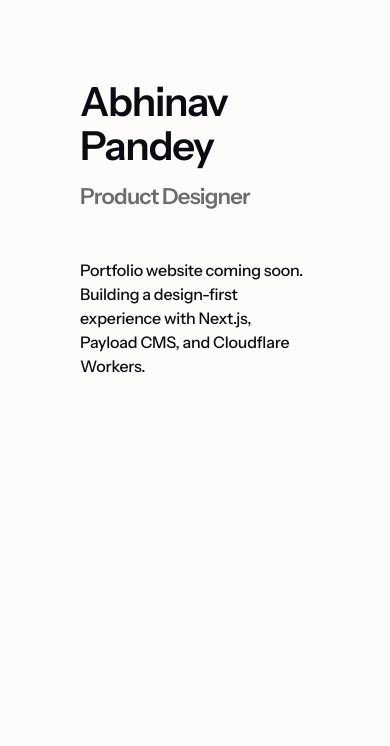
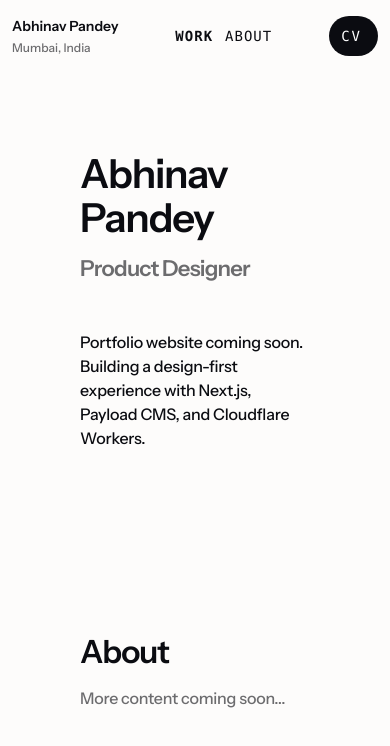
Before and after one commit to abhinavpandey27/portfolio-website, a Next.js app: page / in a window 390 px wide. Shown: the top 746 px of the page. Built offline with nearby package versions, Linux system fonts and the light colour scheme.

Commit message:
feat: implement NavHeader component (Task 8.0)
- Desktop & mobile responsive layouts
- Sticky header with backdrop blur on scroll
- Smooth scroll navigation to sections
- Social links & CV download button
- Full accessibility support

Task 8.0 complete

```diff
--- a/src/app/page.tsx
+++ b/src/app/page.tsx
@@ -1,6 +1,26 @@
+import NavHeader from '@/components/NavHeader/NavHeader';
+
+const mockSiteConfig = {
+  name: 'Abhinav Pandey',
+  location: 'Mumbai, India',
+  email: 'contact@example.com',
+  socialLinks: [
+    { platform: 'LinkedIn', url: 'https://linkedin.com' },
+    { platform: 'Twitter', url: 'https://twitter.com' },
+    { platform: 'GitHub', url: 'https://github.com' },
+  ],
+  cvFile: {
+    url: '/cv.pdf',
+  },
+};
+
 export default function Home() {
   return (
-    <main style={{ padding: 'var(--space-120)', maxWidth: '1440px', margin: '0 auto' }}>
+    <>
+      <NavHeader siteConfig={mockSiteConfig} activeSection="work" />
+
+      <main style={{ padding: 'var(--space-120)', maxWidth: '1440px', margin: '0 auto', minHeight: '200vh' }}>
+        <section id="work" style={{ marginBottom: 'var(--space-160)' }}>
           <h1 className="heading-1" style={{ marginBottom: 'var(--space-24)' }}>
             Abhinav Pandey
           </h1>
@@ -10,6 +30,17 @@ export default function Home() {
           <p className="body-large" style={{ maxWidth: '640px' }}>
             Portfolio website coming soon. Building a design-first experience with Next.js, Payload CMS, and Cloudflare Workers.
           </p>
+        </section>
+
+        <section id="about" style={{ marginTop: 'var(--space-160)', paddingTop: 'var(--space-80)' }}>
+          <h2 className="heading-2" style={{ marginBottom: 'var(--space-24)' }}>
+            About
+          </h2>
+          <p className="body-large" style={{ maxWidth: '640px', color: 'var(--color-label-secondary)' }}>
+            More content coming soon...
+          </p>
+        </section>
       </main>
+    </>
   );
 }
--- /dev/null
+++ b/src/components/NavHeader/NavHeader.module.css
@@ -0,0 +1,124 @@
+.header {
+  position: sticky;
+  top: 0;
+  z-index: var(--z-index-sticky);
+  transition: background-color var(--transition-base) var(--ease-default),
+              backdrop-filter var(--transition-base) var(--ease-default);
+}
+
+.header.scrolled {
+  background-color: var(--color-material-regular);
+  backdrop-filter: var(--backdrop-blur-regular);
+}
+
+.container {
+  display: flex;
+  align-items: center;
+  justify-content: space-between;
+  gap: var(--space-64);
+  padding: var(--space-24);
+  max-width: 1920px;
+  margin: 0 auto;
+}
+
+/* Left Section */
+.left {
+  display: flex;
+  align-items: center;
+  gap: var(--space-12);
+}
+
+.name {
+  color: var(--color-label-primary);
+}
+
+.location {
+  color: var(--color-label-secondary);
+}
+
+/* Center Navigation */
+.nav {
+  display: flex;
+  align-items: center;
+  gap: var(--space-32);
+}
+
+.navLink {
+  color: var(--color-label-primary);
+  transition: color var(--transition-fast) var(--ease-default);
+  cursor: pointer;
+  padding: var(--space-8) 0;
+}
+
+.navLink:hover {
+  color: var(--color-label-secondary);
+}
+
+.navLink.active {
+  color: var(--color-label-primary);
+  font-weight: 600;
+}
+
+/* Right Section */
+.right {
+  display: flex;
+  align-items: center;
+  gap: var(--space-24);
+}
+
+.socialLinks {
+  display: flex;
+  align-items: center;
+  gap: var(--space-16);
+}
+
+.socialLink {
+  color: var(--color-label-secondary);
+  transition: color var(--transition-fast) var(--ease-default);
+}
+
+.socialLink:hover {
+  color: var(--color-label-primary);
+}
+
+.cvButton {
+  padding: 8px 16px 8px 12px;
+  border-radius: var(--radius-button);
+  background-color: var(--color-label-primary);
+  color: var(--color-bg-system-white);
+  transition: background-color var(--transition-fast) var(--ease-default);
+  display: inline-flex;
+  align-items: center;
+  gap: var(--space-4);
+}
+
+.cvButton:hover {
+  background-color: var(--color-label-secondary);
+}
+
+/* Mobile Responsive */
+@media (max-width: 767px) {
+  .container {
+    padding: var(--space-16);
+    gap: var(--space-20);
+    height: 72px;
+  }
+
+  .left {
+    flex-direction: column;
+    align-items: flex-start;
+    gap: var(--space-4);
+  }
+
+  .nav {
+    gap: var(--space-16);
+  }
+
+  .socialLinks {
+    display: none;
+  }
+
+  .right {
+    gap: var(--space-12);
+  }
+}
--- /dev/null
+++ b/src/components/NavHeader/NavHeader.tsx
@@ -0,0 +1,104 @@
+'use client';
+
+import { useState, useEffect } from 'react';
+import styles from './NavHeader.module.css';
+
+interface SocialLink {
+  platform: string;
+  url: string;
+  label?: string;
+}
+
+interface SiteConfig {
+  name: string;
+  location: string;
+  email: string;
+  socialLinks: SocialLink[];
+  cvFile?: {
+    url: string;
+  };
+}
+
+interface NavHeaderProps {
+  siteConfig: SiteConfig;
+  activeSection?: string;
+}
+
+export default function NavHeader({ siteConfig, activeSection }: NavHeaderProps) {
+  const [scrolled, setScrolled] = useState(false);
+
+  useEffect(() => {
+    const handleScroll = () => {
+      setScrolled(window.scrollY > 50);
+    };
+
+    window.addEventListener('scroll', handleScroll);
+    return () => window.removeEventListener('scroll', handleScroll);
+  }, []);
+
+  const scrollToSection = (sectionId: string) => {
+    const element = document.getElementById(sectionId);
+    if (element) {
+      element.scrollIntoView({ behavior: 'smooth' });
+      window.history.pushState(null, '', `#${sectionId}`);
+    }
+  };
+
+  return (
+    <header className={`${styles.header} ${scrolled ? styles.scrolled : ''}`}>
+      <div className={styles.container}>
+        {/* Left: Name & Location */}
+        <div className={styles.left}>
+          <span className={`${styles.name} body-medium-bold`}>{siteConfig.name}</span>
+          <span className={`${styles.location} body-small`}>{siteConfig.location}</span>
+        </div>
+
+        {/* Center: Navigation Links */}
+        <nav className={styles.nav}>
+          <button
+            onClick={() => scrollToSection('work')}
+            className={`${styles.navLink} label-large ${activeSection === 'work' ? styles.active : ''}`}
+            aria-current={activeSection === 'work' ? 'page' : undefined}
+          >
+            Work
+          </button>
+          <button
+            onClick={() => scrollToSection('about')}
+            className={`${styles.navLink} label-large ${activeSection === 'about' ? styles.active : ''}`}
+            aria-current={activeSection === 'about' ? 'page' : undefined}
+          >
+            About
+          </button>
+        </nav>
+
+        {/* Right: Social Links & CV */}
+        <div className={styles.right}>
+          <div className={styles.socialLinks}>
+            {siteConfig.socialLinks.map((link, index) => (
+              <a
+                key={index}
+                href={link.url}
+                target="_blank"
+                rel="noopener noreferrer"
+                className={`${styles.socialLink} label-small`}
+                aria-label={link.label || link.platform}
+              >
+                {link.platform}
+              </a>
+            ))}
+          </div>
+          {siteConfig.cvFile && (
+            <a
+              href={siteConfig.cvFile.url}
+              download
+              className={`${styles.cvButton} button-text-large`}
+              aria-label="Download CV"
+            >
+              CV
+            </a>
+          )}
+        </div>
+      </div>
+    </header>
+  );
+}
```
Lines whose indentation alone changed are shown as unchanged.
